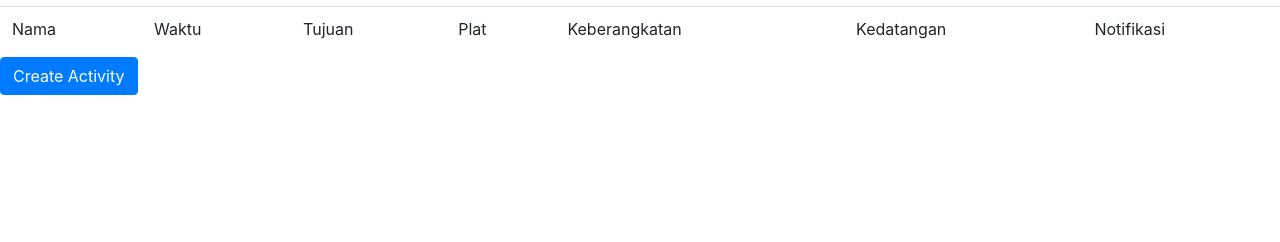
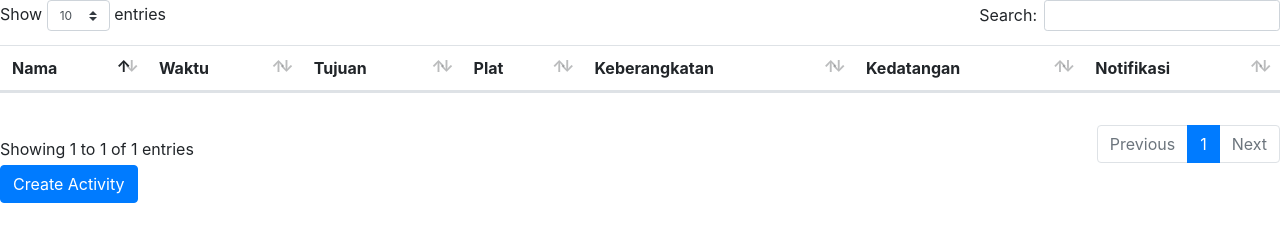
Before and after one commit to thirafi98/sensor-tracking, a plain HTML site: page TProject.html in a window 1280 px wide. Drawn offline with Linux system fonts and the light colour scheme; no server answers.

Commit message:
Reconstructed table
table structure reconstructed to avoid javascript error: "Uncaught TypeError: Cannot set property '_DT_CellIndex' of undefined".

```diff
--- a/TProject.html
+++ b/TProject.html
@@ -24,18 +24,24 @@
     <table id="activityList" class="table table-hover">
         <thead>
             <tr>
-                <td>Nama</td>
-                <td>Waktu</td>
-                <td>Tujuan</td>
-                <td>Plat</td>
-                <td>Keberangkatan</td>
-                <td>Kedatangan</td>
-                <td>Notifikasi</td>
+                <th>Nama</th>
+                <th>Waktu</th>
+                <th>Tujuan</th>
+                <th>Plat</th>
+                <th>Keberangkatan</th>
+                <th>Kedatangan</th>
+                <th>Notifikasi</th>
             </tr>
         </thead>
         <tbody>
             <tr>
-                <!-- TODO -->
+                <td><!-- TODO --></td>
+                <td><!-- TODO --></td>
+                <td><!-- TODO --></td>
+                <td><!-- TODO --></td>
+                <td><!-- TODO --></td>
+                <td><!-- TODO --></td>
+                <td><!-- TODO --></td>
             </tr>
         </tbody>
     </table>
```
